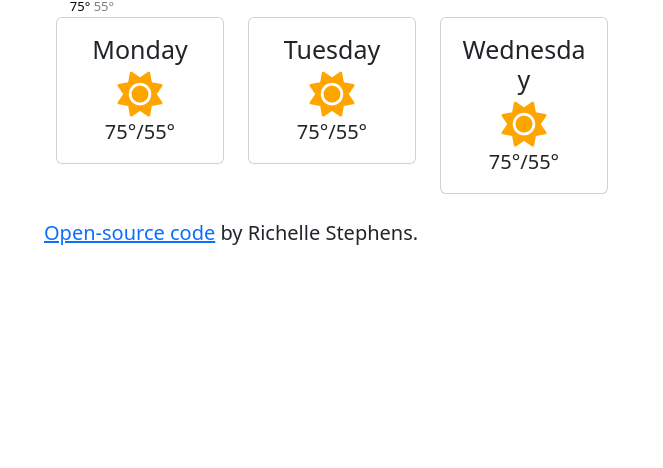
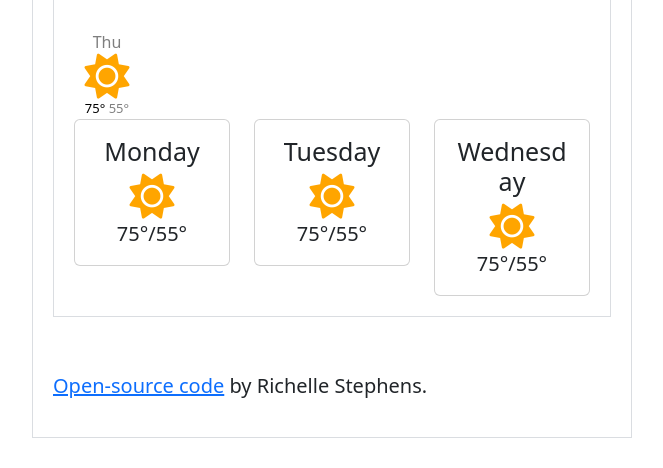
Before and after one commit to RStephens2010/RStephens-vanilla-weather-app, a website built with Parcel: page index.html in a window 1280 px wide. Shown: the part 562-1030 px from the top of the page, without its empty margins (308-971 px from the left). Before the commit the page ends 826 px from the top, so only its background shows below. Built offline with nearby package versions, Linux system fonts and the light colour scheme; no server answers.

Commit message:
Changed container border, padding

```diff
--- a/src/styles.css
+++ b/src/styles.css
@@ -1,5 +1,8 @@
 .container {
   max-width: 600px;
+  margin: 30px auto;
+  padding: 20px;
+  border: 1px solid #dadde1;
 }
 
 h1 {
```
